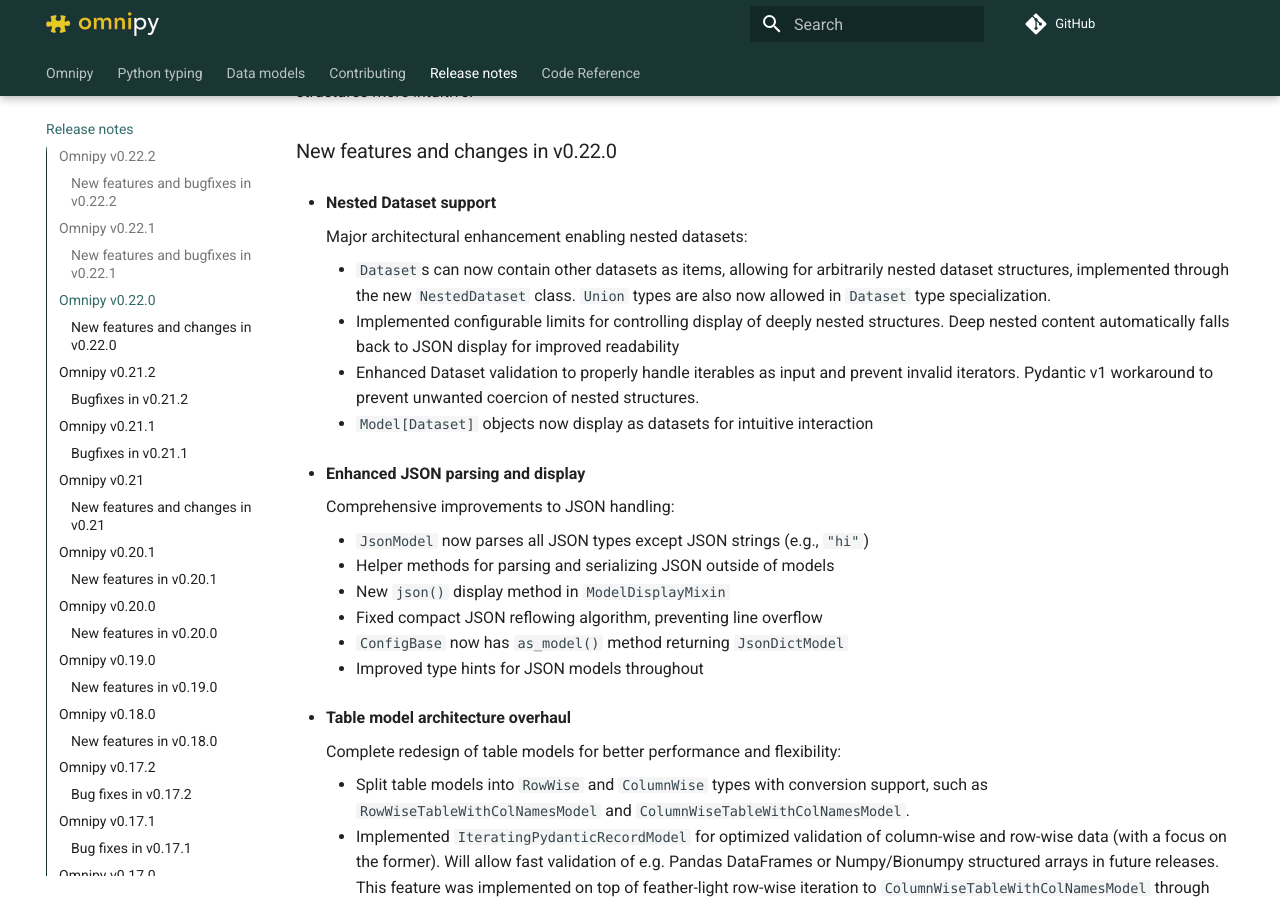
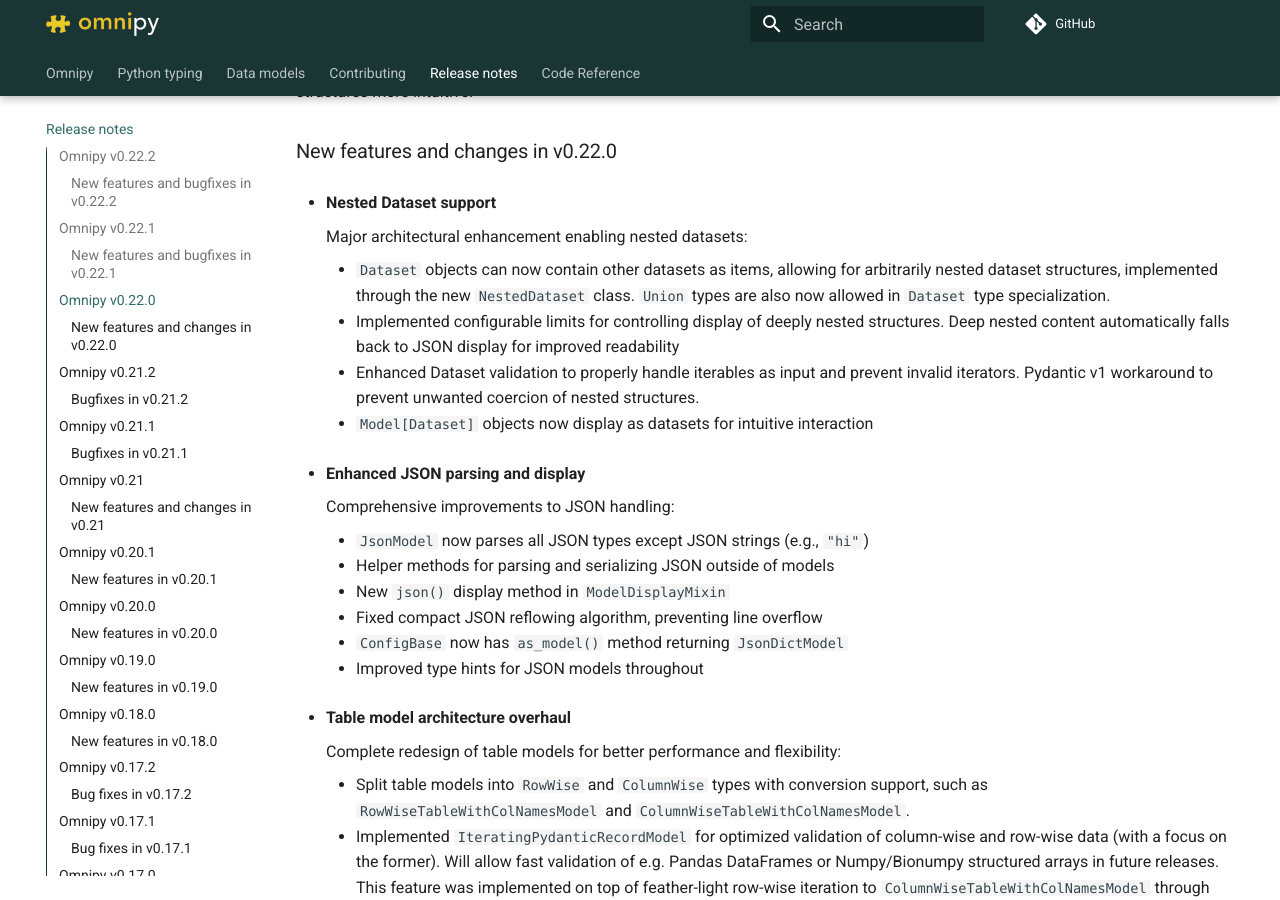
Before and after one commit to fairtracks/omnipy, an MkDocs documentation site: the page built from docs/release_notes.md, in a window 1280 px wide and 900 px high, scrolled down 904 px. Built offline with MkDocs 1.6.1 and Material for MkDocs 9.7.7, drawn with Linux system fonts in a browser that asks for light colours; comment, search, counter and statistics services are not loaded; a style sheet for code colours, icons or effects is not loaded.

Commit message:
Language improvement

```diff
--- a/docs/release_notes.md
+++ b/docs/release_notes.md
@@ -44,7 +44,7 @@
 
   Major architectural enhancement enabling nested datasets:
 
-  - `Dataset`s can now contain other datasets as items, allowing for
+  - `Dataset` objects can now contain other datasets as items, allowing for
     arbitrarily nested dataset structures, implemented through the new
     `NestedDataset` class. `Union` types are also now allowed in `Dataset`
     type specialization.
```
